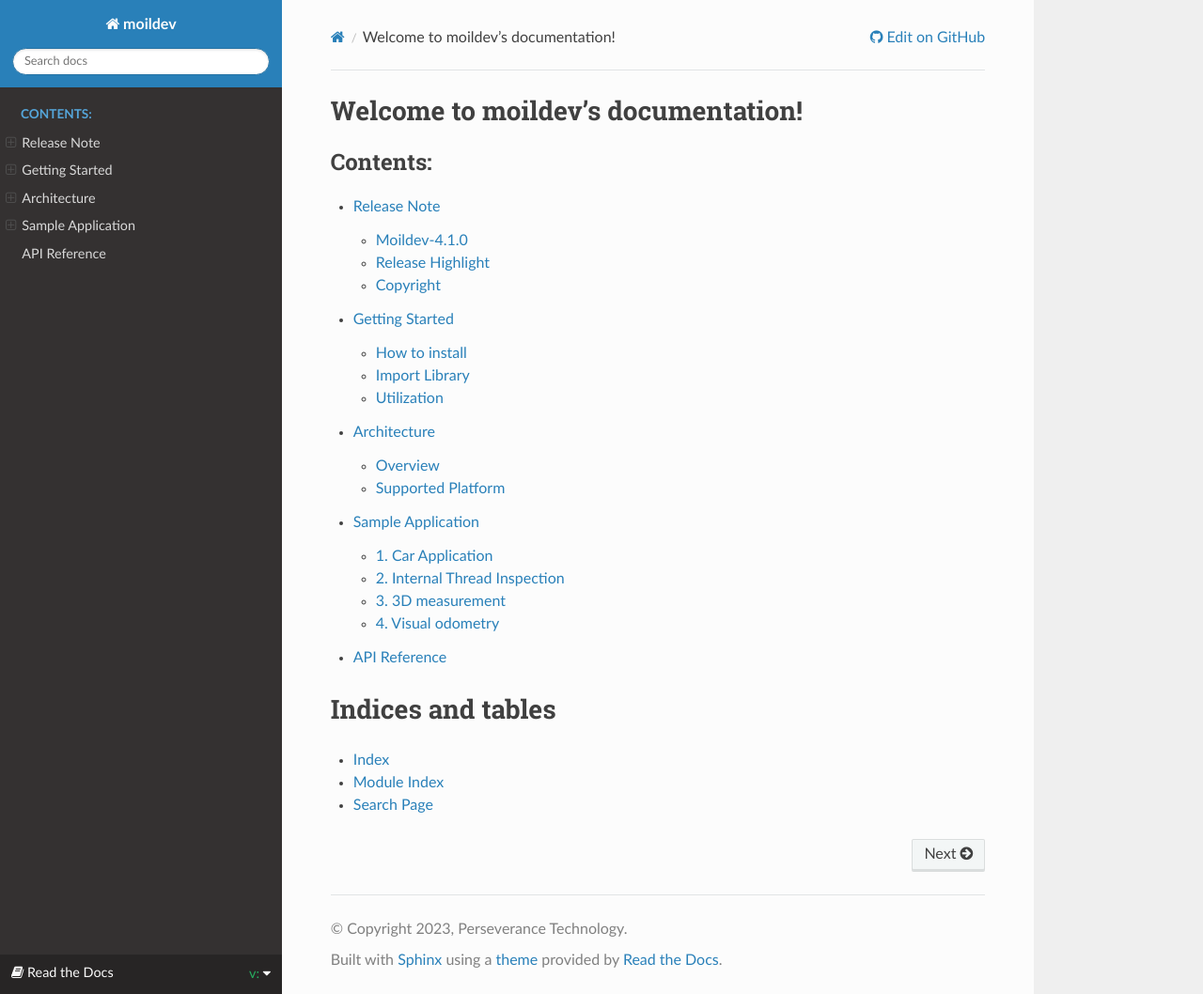
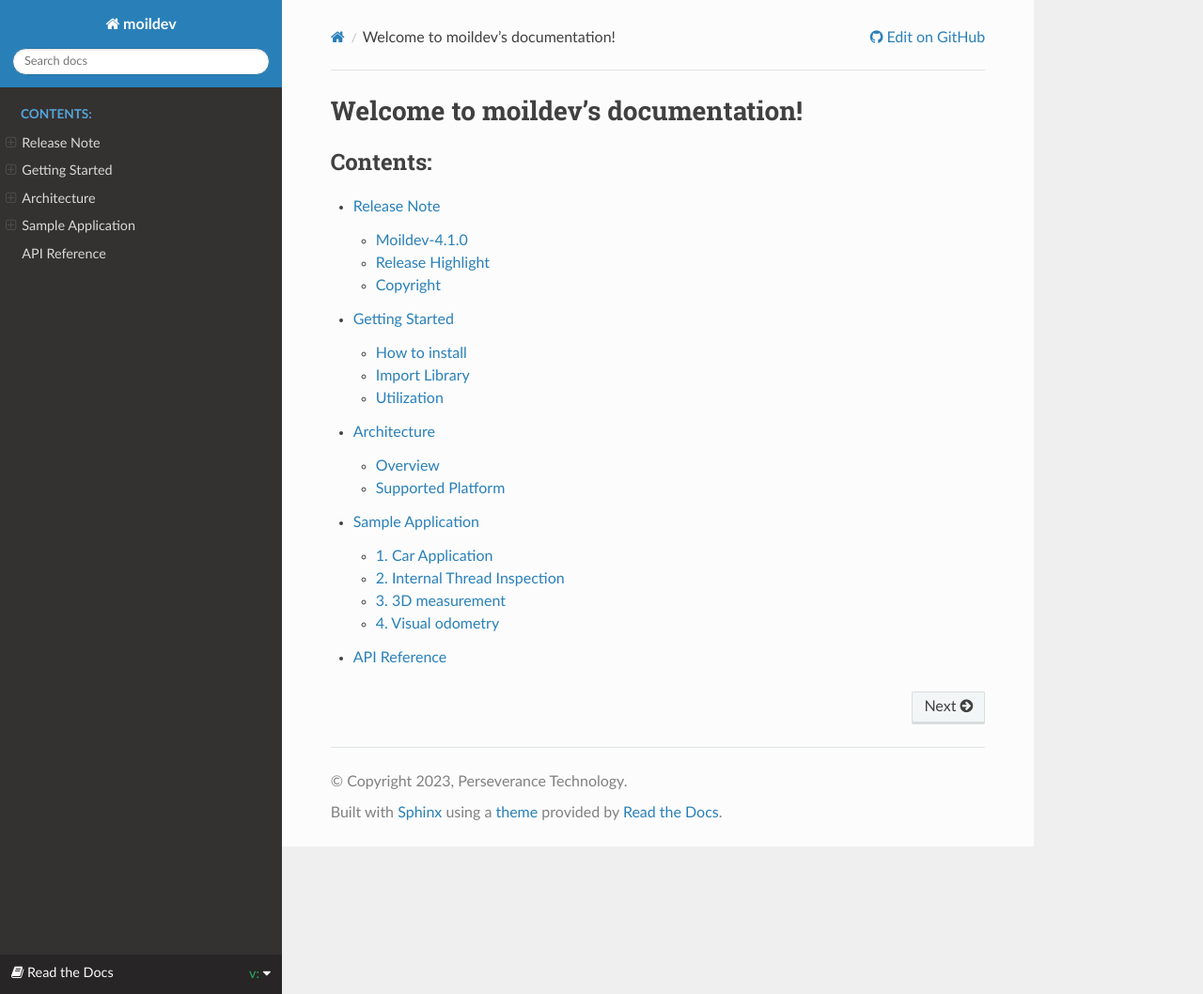
Before and after one commit to antostsna/mmm, a Sphinx documentation site: the page built from docs/index.rst, in a window 1280 px wide and 1058 px high. Shown: the whole window at 94% size. Built offline with Sphinx 7.4.7 and the Read the Docs theme 2.0.0, drawn with Linux system fonts in a browser that asks for light colours; the version number could not be read and is left out.

```diff
--- a/docs/conf.py
+++ b/docs/conf.py
@@ -10,7 +10,7 @@ import os
 import sys
 from git import Repo
 
-sys.path.insert(0, os.path.abspath("../../"))
+sys.path.insert(0, os.path.abspath("../"))
 
 
 project = 'moildev'
--- a/docs/index.rst
+++ b/docs/index.rst
@@ -15,12 +15,3 @@ Welcome to moildev's documentation!
    Architecture
    sample_application
    api_reference
-
-
-
-Indices and tables
-==================
-
-* :ref:`genindex`
-* :ref:`modindex`
-* :ref:`search`
```
Also changed, not shown: 1 other file.
